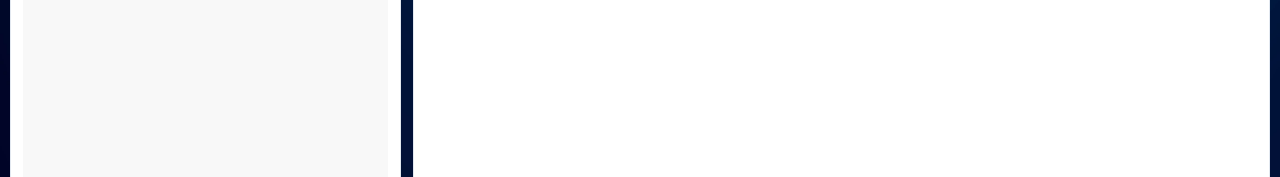
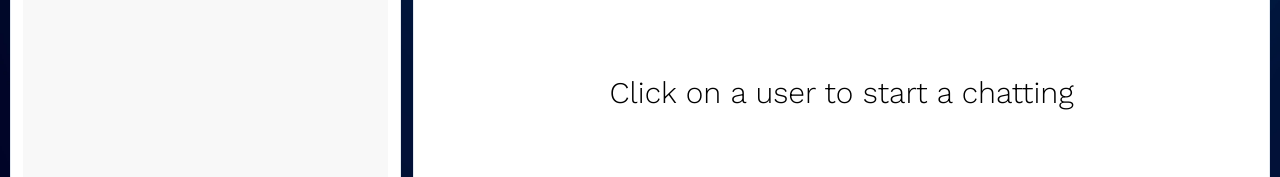
Before and after one commit to ajsal12aju/Real-Time-Chatting-Application, a React (Create React App) app in the folder frontend/: page /chats in a window 1280 px wide. Shown: the part 328-505 px from the top of the page. Built offline with nearby package versions, Linux system fonts and the light colour scheme; no server answers; sample sign-in values are in the browser's storage.

Commit message:
chat started

```diff
--- a/frontend/src/componets/miscellaneous/ChatBox.js
+++ b/frontend/src/componets/miscellaneous/ChatBox.js
@@ -1,9 +1,10 @@
 import React from 'react'
 import { ChatState } from '../../Context/ChatProvider';
 import { Box } from '@chakra-ui/react';
+import SingleChat from './SingleChat';
 
-function ChatBox() {
-    const { selectedChat} = ChatState();
+function ChatBox({ fetchAgain, setFetchAgain }) {
+  const { selectedChat } = ChatState();
 
   return (
     <Box
@@ -16,7 +17,7 @@ function ChatBox() {
       borderRadius="lg"
       borderWidth="1px"
     >
-
+      <SingleChat fetchAgain={fetchAgain} setFetchAgain={setFetchAgain}/>
     </Box>
   );
 }
--- /dev/null
+++ b/frontend/src/componets/miscellaneous/SingleChat.js
@@ -0,0 +1,25 @@
+import { Box, Text } from '@chakra-ui/react'
+import React from 'react'
+import { ChatState } from '../../Context/ChatProvider';
+
+function SingleChat({ fetchAgain, setFetchAgain }) {
+      const { selectedChat, setSelectedChat, user } = ChatState();
+
+  return <>
+ {
+    selectedChat ? (
+        <>
+
+        </>
+    ): (
+        <Box display="flex" alignItems="center" justifyContent="center" h="100%">
+            <Text fontSize="3xl" pb={3} fontFamily="Work sans">
+                Click on a user to start a chatting
+            </Text>
+        </Box>
+    )
+ }
+  </>;
+}
+
+export default SingleChat
```
